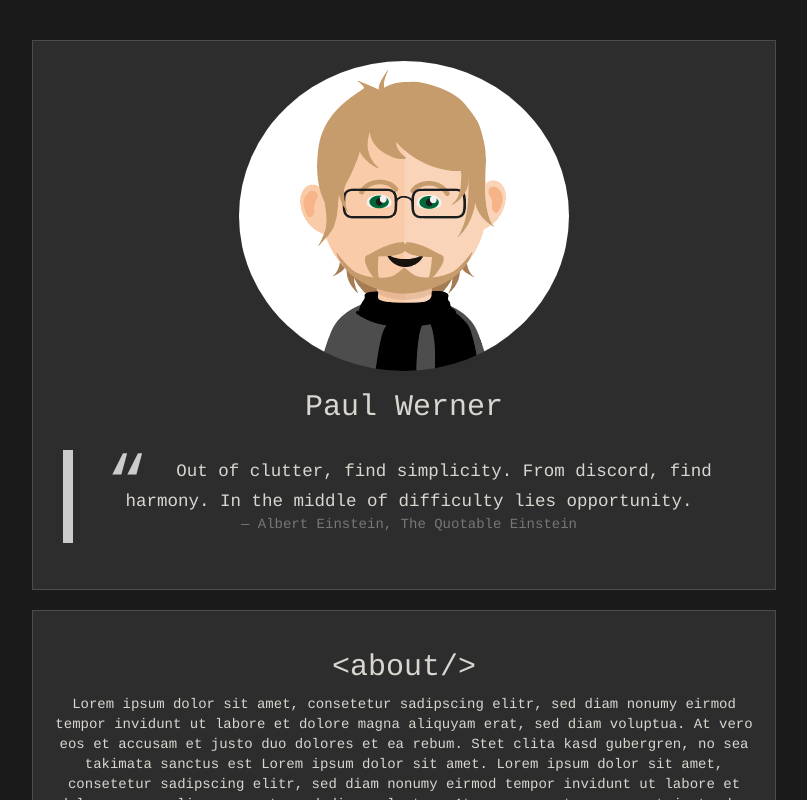
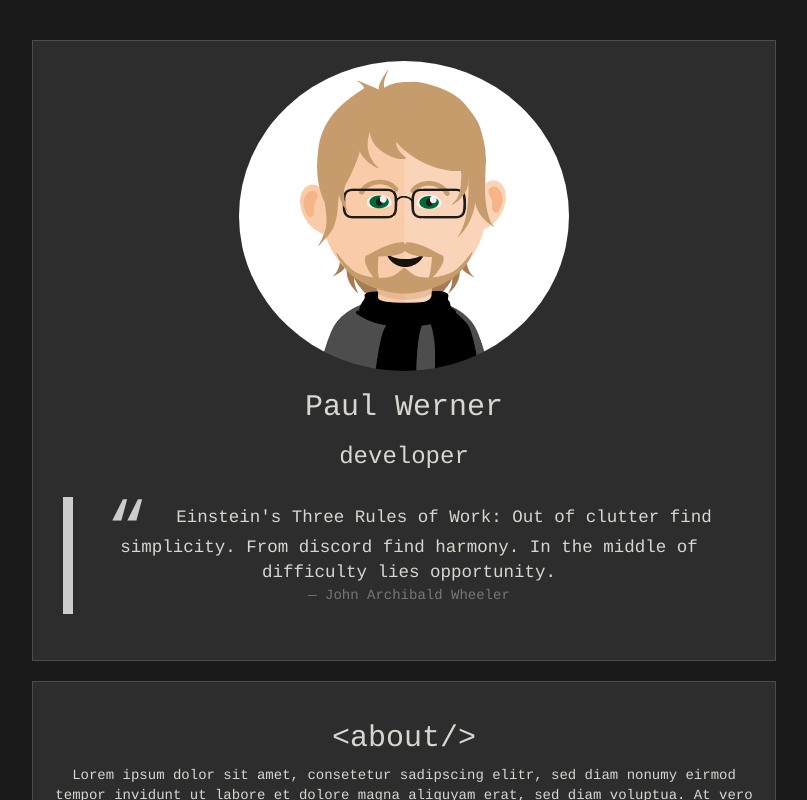
Before and after one commit to pashc/website, a Vue app: page / in a window 1280 px wide. Shown: the top 800 px of the page, without its empty margins (236-1043 px from the left). Built offline with nearby package versions, Linux system fonts and the light colour scheme.

Commit message:
correct cite

```diff
--- a/src/components/home.vue
+++ b/src/components/home.vue
@@ -3,10 +3,16 @@
         <div class="container-fluid font text-center">
             <img src="../assets/avatar_small.png" class="img-circle" alt="Paul Werner">
             <h2 class="font text-center">{{ name }}</h2>
-            <blockquote cite="http://www.goodreads.com/work/quotes/487229-the-quotable-einstein">
-                Out of clutter, find simplicity. From discord, find harmony. In the middle of difficulty lies
-                opportunity.<br>
-                <small>Albert Einstein, The Quotable Einstein</small>
+            <h3>{{ profession }}</h3>
+            <blockquote cite="[Interview in Cosmic Search, Vol. 1, No. 4 (Fall 1979). Sometimes this quote is attributed to Albert Einstein himself.
+Read more at http://izquotes.com/quote/327278]">
+                <p>
+                    Einstein's Three Rules of Work:
+                    Out of clutter find simplicity.
+                    From discord find harmony.
+                    In the middle of difficulty lies opportunity.
+                </p>
+                <small>John Archibald Wheeler</small>
             </blockquote>
         </div>
         <div id="about" class="container-fluid font text-center">
@@ -54,6 +60,7 @@
     data () {
       return {
         title: 'My Personal Website',
+        profession: 'developer',
         name: 'Paul Werner',
       }
     }
```
